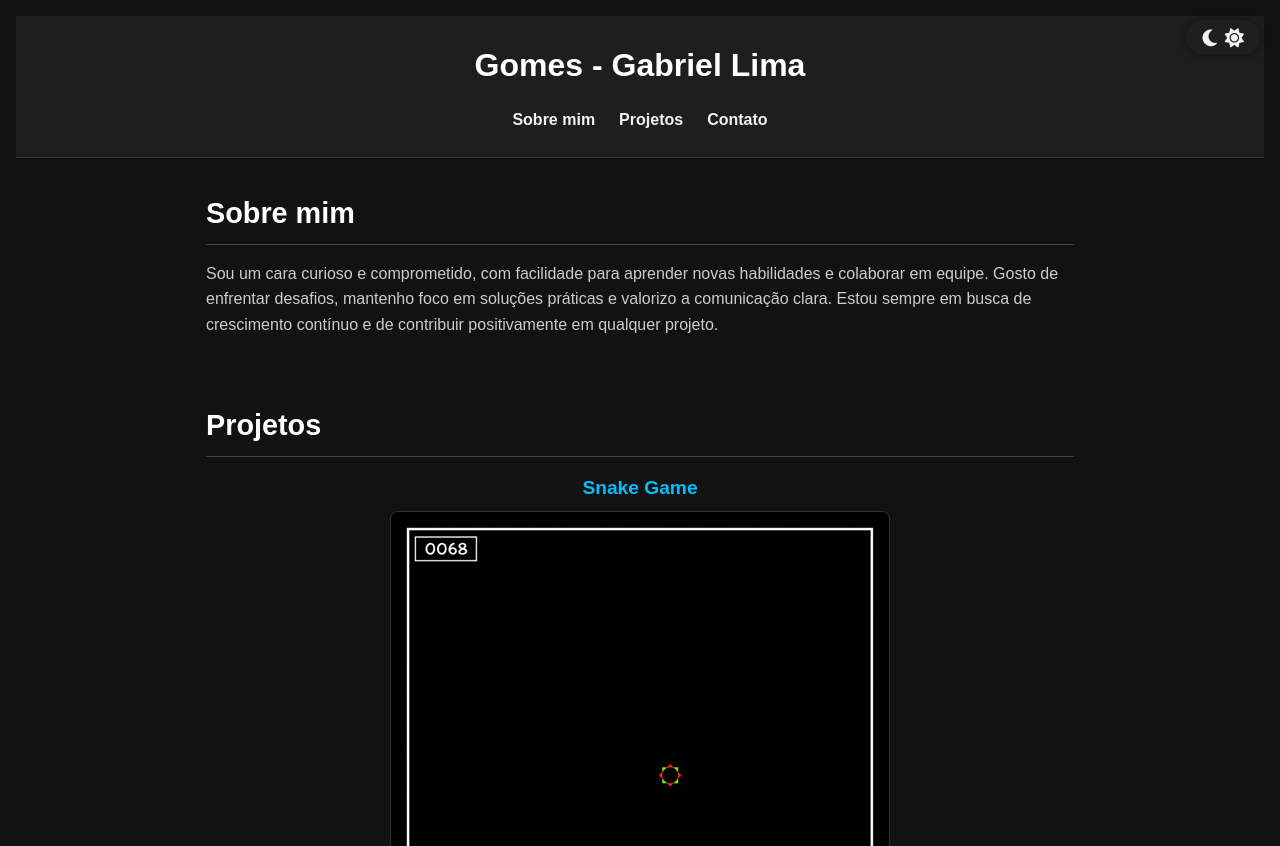
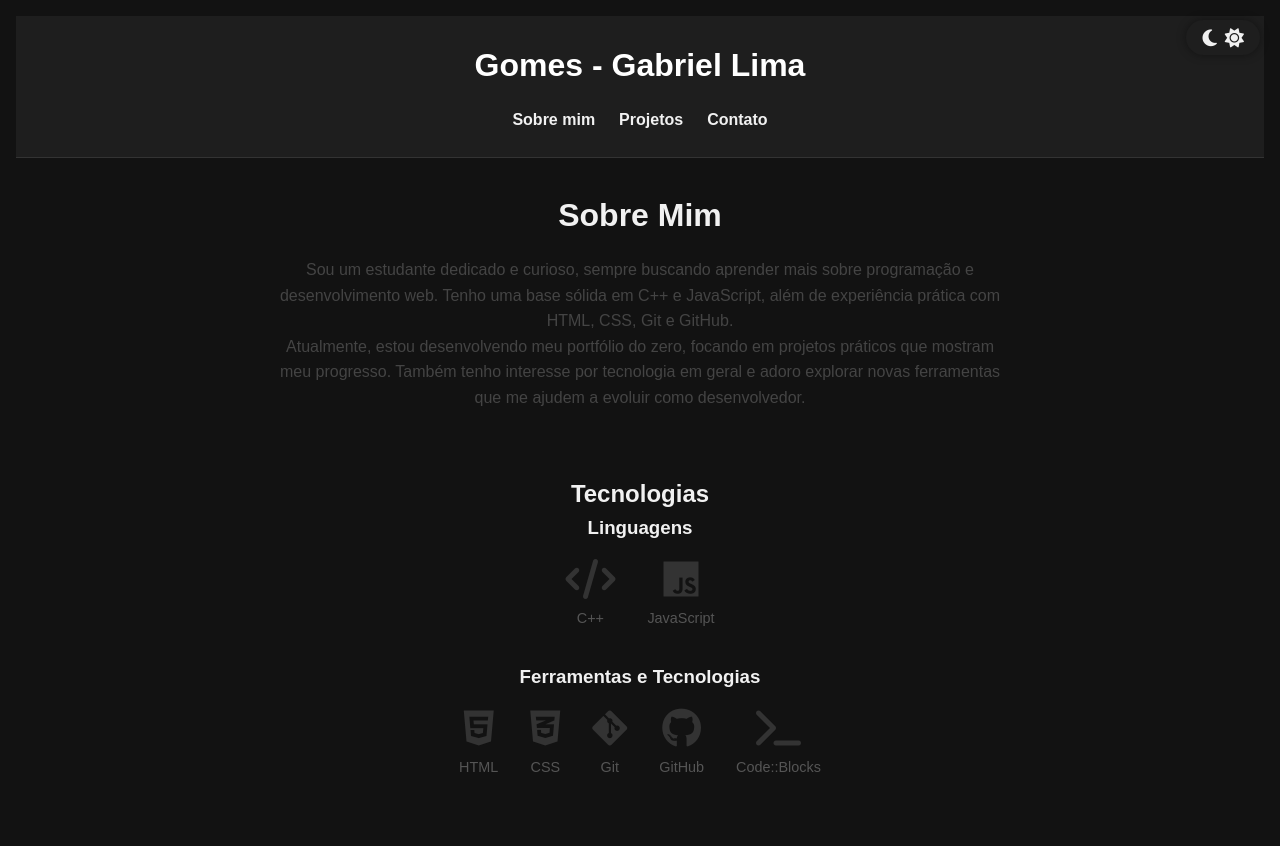
Before and after one commit to gabriel-gomes7/portifolio, a plain HTML site: page index.html in a window 1280 px wide. Shown: the top 846 px of the page. Drawn offline with Linux system fonts and the light colour scheme.

Commit message:
coloquei a parte das tecnologias e tals

```diff
--- a/index.html
+++ b/index.html
@@ -11,7 +11,7 @@
 
 <body>
   <header>
-    <button id="toggle-tema" aria-label="Alternar tema">  <!--id para ativar e se tiver ativo desativa-->
+    <button id="toggle-tema" aria-label="Alternar tema"> <!--id para ativar e se tiver ativo desativa-->
       <i class="fas fa-moon"></i>
       <i class="fas fa-sun"></i>
     </button>
@@ -28,12 +28,72 @@
   </header>
 
   <main>
-    <section id="sobre">
-      <h2>Sobre mim</h2>
-      <p>Sou um cara curioso e comprometido, com facilidade para aprender novas habilidades e colaborar em equipe.
-        Gosto de enfrentar desafios, mantenho foco em soluções práticas e valorizo a comunicação clara.
-        Estou sempre em busca de crescimento contínuo e de contribuir positivamente em qualquer projeto.</p>
-    </section>
+    <section id="sobre-mim">
+  <h2>Sobre Mim</h2>
+  <p>
+    Sou um estudante dedicado e curioso, sempre buscando aprender mais sobre programação e desenvolvimento web.
+    Tenho uma base sólida em C++ e JavaScript, além de experiência prática com HTML, CSS, Git e GitHub.
+  </p>
+  <p>
+    Atualmente, estou desenvolvendo meu portfólio do zero, focando em projetos práticos que mostram meu progresso.
+    Também tenho interesse por tecnologia em geral e adoro explorar novas ferramentas que me ajudem a evoluir como desenvolvedor.
+  </p>
+</section>
+
+    <!-- Seção principal de tecnologias -->
+<section class="tech-stack">
+  <h2>Tecnologias</h2>
+
+  <!-- Categoria 1: Linguagens -->
+  <div class="tech-category">
+    <h3>Linguagens</h3>
+    <div class="tech-icons">
+      <!-- Ícone de código para representar C++ -->
+      <div>
+        <i class="fa-solid fa-code"></i>
+        <span>C++</span>
+      </div>
+      <!-- Ícone oficial do JavaScript -->
+      <div>
+        <i class="fa-brands fa-js"></i>
+        <span>JavaScript</span>
+      </div>
+    </div>
+  </div>
+
+  <!-- Categoria 2: Ferramentas e Tecnologias -->
+  <div class="tech-category">
+    <h3>Ferramentas e Tecnologias</h3>
+    <div class="tech-icons">
+      <!-- Ícone HTML5 -->
+      <div>
+        <i class="fa-brands fa-html5"></i>
+        <span>HTML</span>
+      </div>
+      <!-- Ícone CSS3 -->
+      <div>
+        <i class="fa-brands fa-css3-alt"></i>
+        <span>CSS</span>
+      </div>
+      <!-- Ícone Git -->
+      <div>
+        <i class="fa-brands fa-git-alt"></i>
+        <span>Git</span>
+      </div>
+      <!-- Ícone GitHub -->
+      <div>
+        <i class="fa-brands fa-github"></i>
+        <span>GitHub</span>
+      </div>
+      <!-- Ícone Code::Blocks (representado por terminal) -->
+      <div title="Code::Blocks">
+        <i class="fa-solid fa-terminal"></i>
+        <span>Code::Blocks</span>
+      </div>
+    </div>
+  </div>
+</section>
+
 
     <section id="projetos">
       <h2>Projetos</h2>
--- a/styles.css
+++ b/styles.css
@@ -37,8 +37,10 @@ header h1 {
   color: #ffffff;
 
 }
+
 body.tema-claro header h1 {
-  color: #000000; /* no tema claro, título fica preto */
+  color: #000000;
+  /* no tema claro, título fica preto */
 }
 
 /* MENU DE NAVEGAÇÃO */
@@ -93,12 +95,33 @@ nav a:hover {
   color: #ccc;
   /* Cinza claro para melhor contraste e leitura */
 }
+#sobre-mim {
+  text-align: center;
+  max-width: 800px;
+  margin: 0 auto;
+  padding: 2rem;
+}
+
+#sobre-mim h2 {
+  font-size: 2rem;
+  margin-bottom: 1rem;
+}
+
+#sobre-mim p {
+  font-size: 1rem;
+  line-height: 1.6;
+  color: #444;
+}
+
 
 /* SEÇÃO PROJETOS */
 #projetos {
-  padding: 2rem 1rem;           /* Espaço interno da seção */
-  max-width: 900px;             /* Largura máxima do conteúdo */
-  margin: 0 auto;               /* Centraliza horizontalmente */
+  padding: 2rem 1rem;
+  /* Espaço interno da seção */
+  max-width: 900px;
+  /* Largura máxima do conteúdo */
+  margin: 0 auto;
+  /* Centraliza horizontalmente */
 }
 
 /* TÍTULO DA SEÇÃO */
@@ -112,23 +135,30 @@ nav a:hover {
 
 /* CONTAINER DO GIF */
 .gif-container {
-  text-align: center;           /* Centraliza o conteúdo dentro do container */
-  margin-bottom: 1rem;          /* Espaço abaixo do GIF */
+  text-align: center;
+  /* Centraliza o conteúdo dentro do container */
+  margin-bottom: 1rem;
+  /* Espaço abaixo do GIF */
 }
 
 /* NOME DO PROJETO */
 .gif-container h3 {
   font-size: 1.2rem;
   margin-bottom: 0.5rem;
-  color: #00bfff;               /* Azul claro para destaque */
+  color: #00bfff;
+  /* Azul claro para destaque */
 }
 
 /* ESTILO DO GIF */
 .responsive-gif {
-  max-width: 100%;              /* Ocupa no máximo a largura do container */
-  height: auto;                 /* Mantém a proporção original do GIF */
-  border-radius: 8px;           /* Cantos arredondados */
-  border: 1px solid #333;       /* Borda discreta */
+  max-width: 100%;
+  /* Ocupa no máximo a largura do container */
+  height: auto;
+  /* Mantém a proporção original do GIF */
+  border-radius: 8px;
+  /* Cantos arredondados */
+  border: 1px solid #333;
+  /* Borda discreta */
 }
 
 /* TEXTO "EM BREVE" */
@@ -141,7 +171,8 @@ nav a:hover {
 
 /* Seção Contato */
 #contato {
-  background-color: #1e1e1e; /* Fundo levemente diferente pra destacar */
+  background-color: #1e1e1e;
+  /* Fundo levemente diferente pra destacar */
   padding: 2rem 1rem;
   border-top: 1px solid #333;
   border-bottom: 1px solid #333;
@@ -155,7 +186,8 @@ nav a:hover {
 }
 
 #contato ul {
-  list-style: none; /* Remove bolinhas */
+  list-style: none;
+  /* Remove bolinhas */
   padding: 0;
   display: flex;
   flex-direction: column;
@@ -164,17 +196,20 @@ nav a:hover {
 }
 
 #contato li a {
-  color: #00bfff; /* Cor azul claro para links */
+  color: #00bfff;
+  /* Cor azul claro para links */
   text-decoration: none;
   font-size: 1.1rem;
   transition: color 0.3s ease;
 }
 
 #contato li a:hover {
-  color: #ffffff; /* Branco ao passar o mouse */
+  color: #ffffff;
+  /* Branco ao passar o mouse */
 }
 
-#toggle-tema { /* Estilo para o botão de alternar tema */
+#toggle-tema {
+  /* Estilo para o botão de alternar tema */
   position: fixed;
   top: 20px;
   right: 20px;
@@ -185,58 +220,70 @@ nav a:hover {
   padding: 0.7rem 1rem;
   font-weight: bold;
   cursor: pointer;
-  box-shadow: 0 0 10px rgba(0,0,0,0.4);
+  box-shadow: 0 0 10px rgba(0, 0, 0, 0.4);
   transition: background-color 0.3s ease;
   z-index: 999;
 }
 
 body.tema-claro {
-  background-color: #f1f1f1;   /* Fundo claro */
-  color: #121212;              /* Texto escuro */
+  background-color: #f1f1f1;
+  /* Fundo claro */
+  color: #121212;
+  /* Texto escuro */
 }
 
 body.tema-claro header {
-  background-color: #ffffff;   /* Header branco */
+  background-color: #ffffff;
+  /* Header branco */
   border-bottom: 1px solid #ccc;
 }
 
 body.tema-claro nav a {
-  color: #121212;              /* Links escuros */
+  color: #121212;
+  /* Links escuros */
 }
 
 body.tema-claro nav a:hover {
-  color: #007acc;              /* Azul ao passar o mouse */
+  color: #007acc;
+  /* Azul ao passar o mouse */
 }
 
 body.tema-claro #sobre h2,
 body.tema-claro #projetos h2,
 body.tema-claro #contato h2 {
-  color: #121212;              /* Títulos escuros */
+  color: #121212;
+  /* Títulos escuros */
   border-bottom: 1px solid #ccc;
 }
 
 body.tema-claro #sobre p,
 body.tema-claro #projetos p {
-  color: #333;                 /* Texto mais escuro */
+  color: #333;
+  /* Texto mais escuro */
 }
 
 body.tema-claro .gif-container h3 {
-  color: #007acc;              /* Azul mais escuro nos títulos de projeto */
+  color: #007acc;
+  /* Azul mais escuro nos títulos de projeto */
 }
 
 body.tema-claro #contato {
-  background-color: #ffffff;   /* Fundo claro da seção de contato */
+  background-color: #ffffff;
+  /* Fundo claro da seção de contato */
   border-top: 1px solid #ccc;
   border-bottom: 1px solid #ccc;
 }
 
 body.tema-claro #contato li a {
-  color: #007acc;              /* Links azuis */
+  color: #007acc;
+  /* Links azuis */
 }
 
 body.tema-claro #contato li a:hover {
-  color: #000;                 /* Preto ao passar o mouse */
+  color: #000;
+  /* Preto ao passar o mouse */
 }
+
 #toggle-tema {
   position: fixed;
   top: 20px;
@@ -251,7 +298,7 @@ body.tema-claro #contato li a:hover {
   gap: 0.5rem;
   color: #f1f1f1;
   font-size: 1.2rem;
-  box-shadow: 0 0 10px rgba(0,0,0,0.4);
+  box-shadow: 0 0 10px rgba(0, 0, 0, 0.4);
   transition: background-color 0.3s ease, color 0.3s ease;
 }
 
@@ -259,3 +306,62 @@ body.tema-claro #toggle-tema {
   background-color: #e0e0e0;
   color: #121212;
 }
+
+/* Estilo geral da seção de tecnologias */
+.tech-stack {
+  padding: 2rem;
+  /* Espaçamento interno */
+  text-align: center;
+  /* Centraliza todo o conteúdo */
+}
+
+/* Espaçamento entre cada categoria */
+.tech-category {
+  margin-bottom: 2rem;
+}
+
+/* Área que contém os ícones */
+.tech-icons {
+  display: flex;
+  /* Flexbox para alinhar horizontalmente */
+  justify-content: center;
+  /* Centraliza os itens */
+  gap: 2rem;
+  /* Espaço entre os itens */
+  flex-wrap: wrap;
+  /* Permite quebrar linha em telas pequenas */
+  margin-top: 1rem;
+}
+
+/* Estilo de cada item (ícone + texto) */
+.tech-icons div {
+  display: flex;
+  flex-direction: column;
+  /* Ícone em cima, texto embaixo */
+  align-items: center;
+  /* Centraliza no eixo vertical */
+  font-size: 2.5rem;
+  /* Tamanho do ícone */
+  transition: transform 0.3s ease;
+  /* Animação no hover */
+  color: #333;
+  /* Cor padrão dos ícones */
+}
+
+/* Efeito ao passar o mouse no ícone */
+.tech-icons div:hover {
+  transform: scale(1.1);
+  /* Aumenta levemente o ícone */
+  color: #007bff;
+  /* Muda a cor (azul) */
+}
+
+/* Estilo do texto embaixo dos ícones */
+.tech-icons span {
+  margin-top: 0.5rem;
+  /* Espaço entre ícone e nome */
+  font-size: 0.9rem;
+  /* Tamanho do texto */
+  color: #555;
+  /* Cor mais suave */
+}
```
